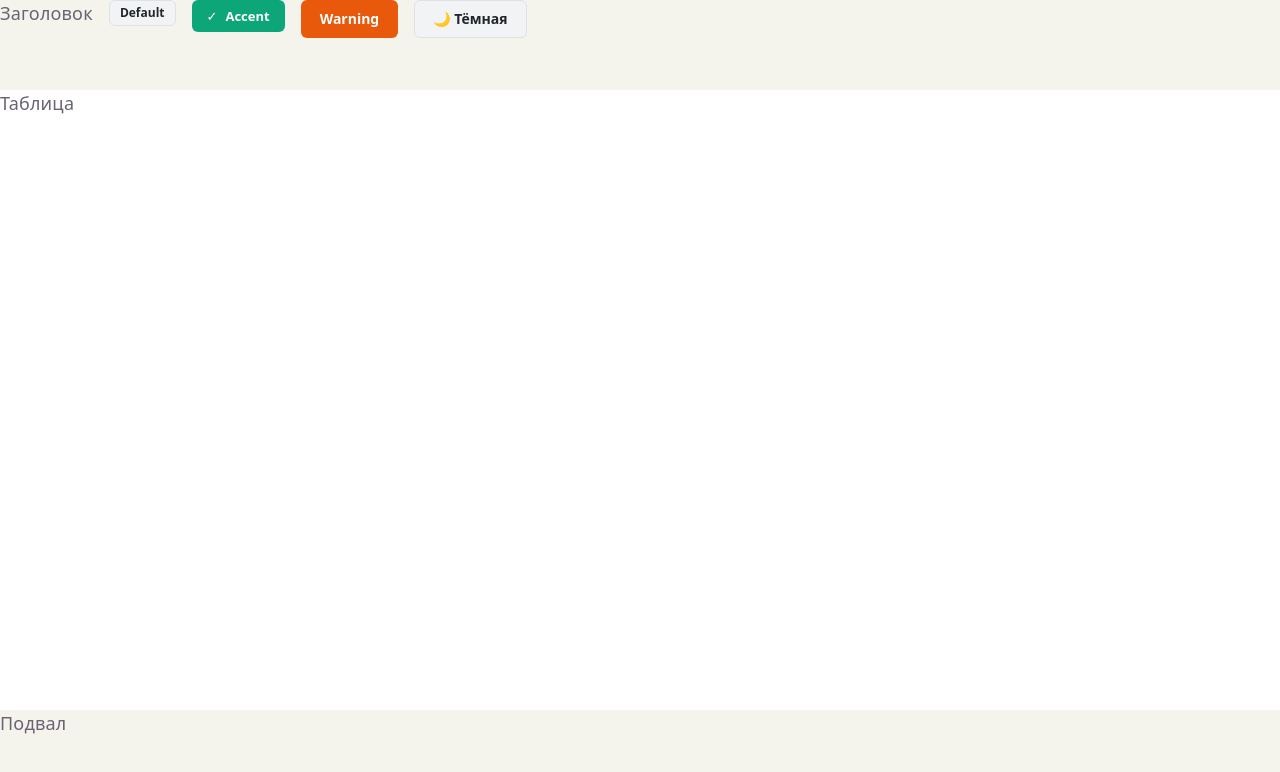
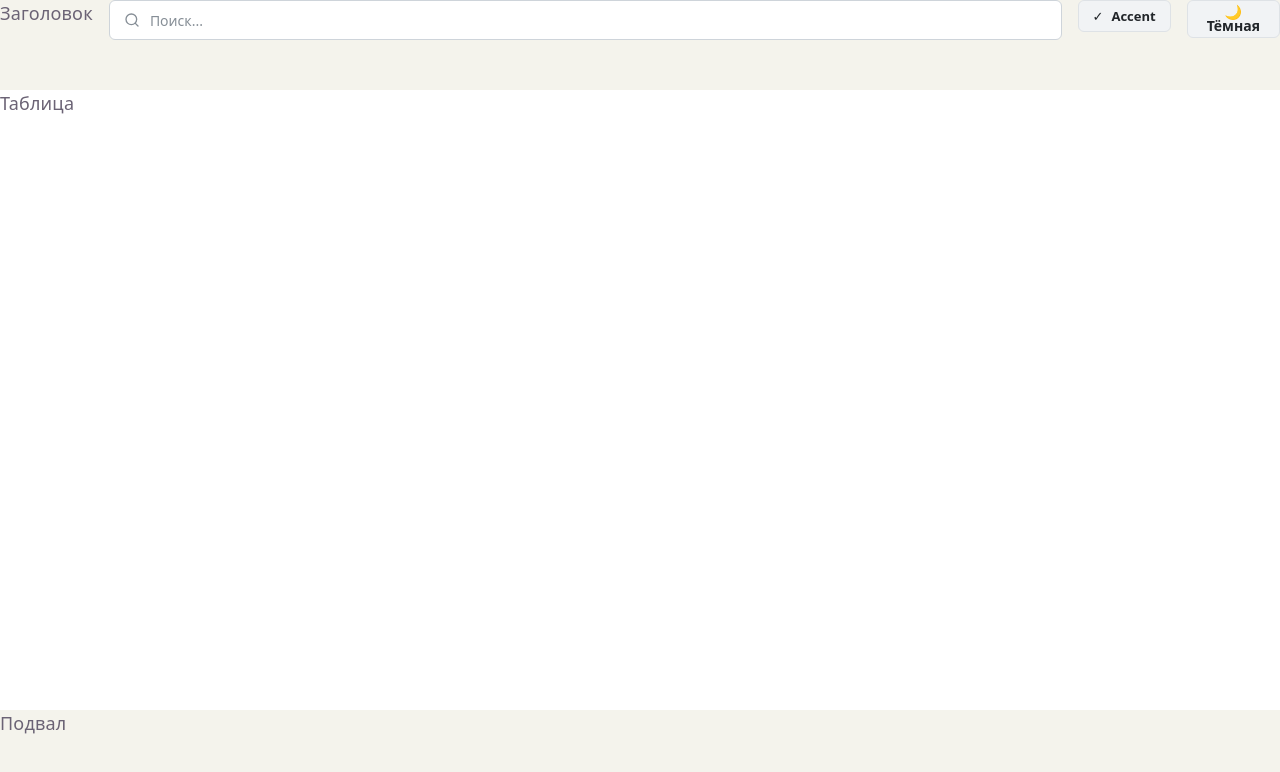
Before and after one commit to sorokinaolga/ex-table, a React (Vite) app: page / in a window 1280 px wide. Shown: the top 772 px of the page. Built offline with nearby package versions, Linux system fonts and the light colour scheme.

Commit message:
Add component input

```diff
--- a/src/App.tsx
+++ b/src/App.tsx
@@ -1,5 +1,6 @@
 import './App.css';
 import { Button } from './components/Button/Button';
+import { Input } from './components/Input/Input';
 import { useTheme } from './theme/useTheme';
 
 function ThemeSwitcher() {
@@ -16,14 +17,18 @@ function App() {
     <>
       <header style={{ display: 'flex', gap: 16 }}>
         Заголовок
-        <Button variant="default" size="xs">
-          Default
-        </Button>
-        <Button variant="accent" size="sm" leftSection={<span>✓</span>}>
+        <Input
+          placeholder="Поиск..."
+          leftSection={
+            <svg width="16" height="16" viewBox="0 0 24 24" fill="none" stroke="currentColor" strokeWidth="2" strokeLinecap="round" strokeLinejoin="round" aria-hidden="true">
+              <circle cx="11" cy="11" r="8" />
+              <line x1="21" y1="21" x2="16.65" y2="16.65" />
+            </svg>
+          }
+          fullWidth
+        />
+        <Button variant="default" size="sm" leftSection={<span>✓</span>}>
           Accent
-        </Button>
-        <Button variant="warning" size="md">
-          Warning
         </Button>
         <ThemeSwitcher />
       </header>
--- /dev/null
+++ b/src/components/Input/Input.css
@@ -0,0 +1,124 @@
+.input {
+  display: inline-flex;
+  flex-direction: column;
+  gap: 6px;
+  font-family: inherit;
+}
+
+.input--full-width {
+  width: 100%;
+}
+
+.input__label {
+  font-size: var(--input-label-font);
+  font-weight: 500;
+  color: var(--input-label);
+  line-height: 1.2;
+}
+
+.input__required {
+  color: var(--input-label-required);
+}
+
+.input__wrapper {
+  position: relative;
+  display: flex;
+  align-items: center;
+  border: 1px solid var(--input-border);
+  border-radius: var(--input-radius);
+  background: var(--input-bg);
+  transition:
+    border-color 120ms ease,
+    box-shadow 120ms ease,
+    background-color 120ms ease;
+}
+
+.input__wrapper:hover {
+  border-color: var(--input-border-hover);
+}
+
+.input__wrapper:focus-within {
+  border-color: var(--input-border-focus);
+  box-shadow: var(--input-focus-ring);
+}
+
+.input__field {
+  flex: 1 1 auto;
+  min-width: 0;
+  height: 100%;
+  border: none;
+  outline: none;
+  background: transparent;
+  color: var(--input-fg);
+  font-family: inherit;
+  font-size: inherit;
+  line-height: 1;
+}
+
+.input__field::placeholder {
+  color: var(--input-placeholder);
+}
+
+.input--size-xs .input__wrapper {
+  height: var(--input-height-xs);
+  padding: var(--input-padding-xs);
+  font-size: var(--input-font-xs);
+}
+.input--size-sm .input__wrapper {
+  height: var(--input-height-sm);
+  padding: var(--input-padding-sm);
+  font-size: var(--input-font-sm);
+}
+.input--size-md .input__wrapper {
+  height: var(--input-height-md);
+  padding: var(--input-padding-md);
+  font-size: var(--input-font-md);
+}
+
+.input__section {
+  display: inline-flex;
+  align-items: center;
+  justify-content: center;
+  color: var(--input-placeholder);
+  flex: 0 0 auto;
+}
+
+.input__section--left {
+  margin-right: 8px;
+}
+
+.input__section--right {
+  margin-left: 8px;
+}
+
+.input--error .input__wrapper {
+  border-color: var(--input-error);
+}
+.input--error .input__wrapper:focus-within {
+  box-shadow: 0 0 0 3px rgba(224, 49, 49, 0.2);
+}
+
+.input__error {
+  font-size: var(--input-error-font);
+  color: var(--input-error);
+  line-height: 1.2;
+}
+
+.input__description {
+  font-size: var(--input-error-font);
+  color: var(--input-description);
+  line-height: 1.2;
+}
+
+.input--disabled .input__wrapper {
+  background: var(--input-disabled-bg);
+  border-color: var(--input-disabled-border);
+  cursor: not-allowed;
+}
+.input--disabled .input__field {
+  color: var(--input-disabled-fg);
+  cursor: not-allowed;
+}
+.input--disabled .input__field::placeholder {
+  color: var(--input-disabled-fg);
+}
--- /dev/null
+++ b/src/components/Input/Input.tsx
@@ -0,0 +1,73 @@
+import { forwardRef, useId } from 'react';
+import type { InputHTMLAttributes, ReactNode } from 'react';
+import './Input.css';
+
+export type InputSize = 'xs' | 'sm' | 'md';
+
+export interface InputProps extends Omit<InputHTMLAttributes<HTMLInputElement>, 'size'> {
+  size?: InputSize;
+  label?: ReactNode;
+  description?: ReactNode;
+  error?: ReactNode;
+  leftSection?: ReactNode;
+  rightSection?: ReactNode;
+  withAsterisk?: boolean;
+  fullWidth?: boolean;
+}
+
+export const Input = forwardRef<HTMLInputElement, InputProps>(function Input(
+  { size = 'md', label, description, error, leftSection, rightSection, withAsterisk, fullWidth = false, disabled, required, id, className, ...rest },
+  ref
+) {
+  const autoId = useId();
+  const inputId = id ?? `input-${autoId}`;
+
+  const showError = error != null && error !== false && error !== '';
+  const showDescription = !showError && description != null;
+
+  const rootClasses = ['input', `input--size-${size}`, fullWidth && 'input--full-width', disabled && 'input--disabled', showError && 'input--error', className].filter(Boolean).join(' ');
+
+  return (
+    <div className={rootClasses}>
+      {label && (
+        <label className="input__label" htmlFor={inputId}>
+          {label}
+          {(withAsterisk || required) && (
+            <span className="input__required" aria-hidden="true">
+              {' *'}
+            </span>
+          )}
+        </label>
+      )}
+
+      <div className="input__wrapper">
+        {leftSection && <span className="input__section input__section--left">{leftSection}</span>}
+
+        <input
+          ref={ref}
+          id={inputId}
+          className="input__field"
+          disabled={disabled}
+          required={required}
+          aria-invalid={showError || undefined}
+          aria-describedby={showError ? `${inputId}-error` : showDescription ? `${inputId}-desc` : undefined}
+          {...rest}
+        />
+
+        {rightSection && <span className="input__section input__section--right">{rightSection}</span>}
+      </div>
+
+      {showError && (
+        <div id={`${inputId}-error`} className="input__error" role="alert">
+          {error}
+        </div>
+      )}
+
+      {showDescription && (
+        <div id={`${inputId}-desc`} className="input__description">
+          {description}
+        </div>
+      )}
+    </div>
+  );
+});
--- a/src/theme/theme.css
+++ b/src/theme/theme.css
@@ -15,6 +15,19 @@
 
   --btn-warning-fg: #ffffff;
   --btn-warning-border: transparent;
+
+  --input-height-xs: 26px;
+  --input-height-sm: 32px;
+  --input-height-md: 38px;
+  --input-padding-xs: 0 10px;
+  --input-padding-sm: 0 12px;
+  --input-padding-md: 0 14px;
+  --input-font-xs: 12px;
+  --input-font-sm: 13px;
+  --input-font-md: 14px;
+  --input-radius: 6px;
+  --input-label-font: 13px;
+  --input-error-font: 12px;
 }
 
 :root[data-theme='light'] {
@@ -33,6 +46,23 @@
 
   --btn-focus-ring: 0 0 0 3px rgba(12, 166, 120, 0.4);
   --btn-disabled-opacity: 0.55;
+
+  --input-bg: #ffffff;
+  --input-fg: #212529;
+  --input-placeholder: #868e96;
+  --input-border: #ced4da;
+  --input-border-hover: #adb5bd;
+  --input-border-focus: #0ca678;
+  --input-focus-ring: 0 0 0 3px rgba(12, 166, 120, 0.2);
+
+  --input-label: #212529;
+  --input-label-required: #e03131;
+  --input-error: #e03131;
+  --input-description: #868e96;
+
+  --input-disabled-bg: #f1f3f5;
+  --input-disabled-fg: #adb5bd;
+  --input-disabled-border: #dee2e6;
 }
 
 :root[data-theme='dark'] {
@@ -52,4 +82,21 @@
 
   --btn-focus-ring: 0 0 0 3px rgba(18, 184, 134, 0.5);
   --btn-disabled-opacity: 0.5;
+
+  --input-bg: #1f1f23;
+  --input-fg: #f1f3f5;
+  --input-placeholder: #6c757d;
+  --input-border: #3d3d44;
+  --input-border-hover: #4d4d55;
+  --input-border-focus: #12b886;
+  --input-focus-ring: 0 0 0 3px rgba(18, 184, 134, 0.25);
+
+  --input-label: #f1f3f5;
+  --input-label-required: #ff6b6b;
+  --input-error: #ff6b6b;
+  --input-description: #909296;
+
+  --input-disabled-bg: #2a2a2e;
+  --input-disabled-fg: #6c757d;
+  --input-disabled-border: #3d3d44;
 }
```
Also changed, not shown: 1 other file (tests, documents, lock files or other folders).
